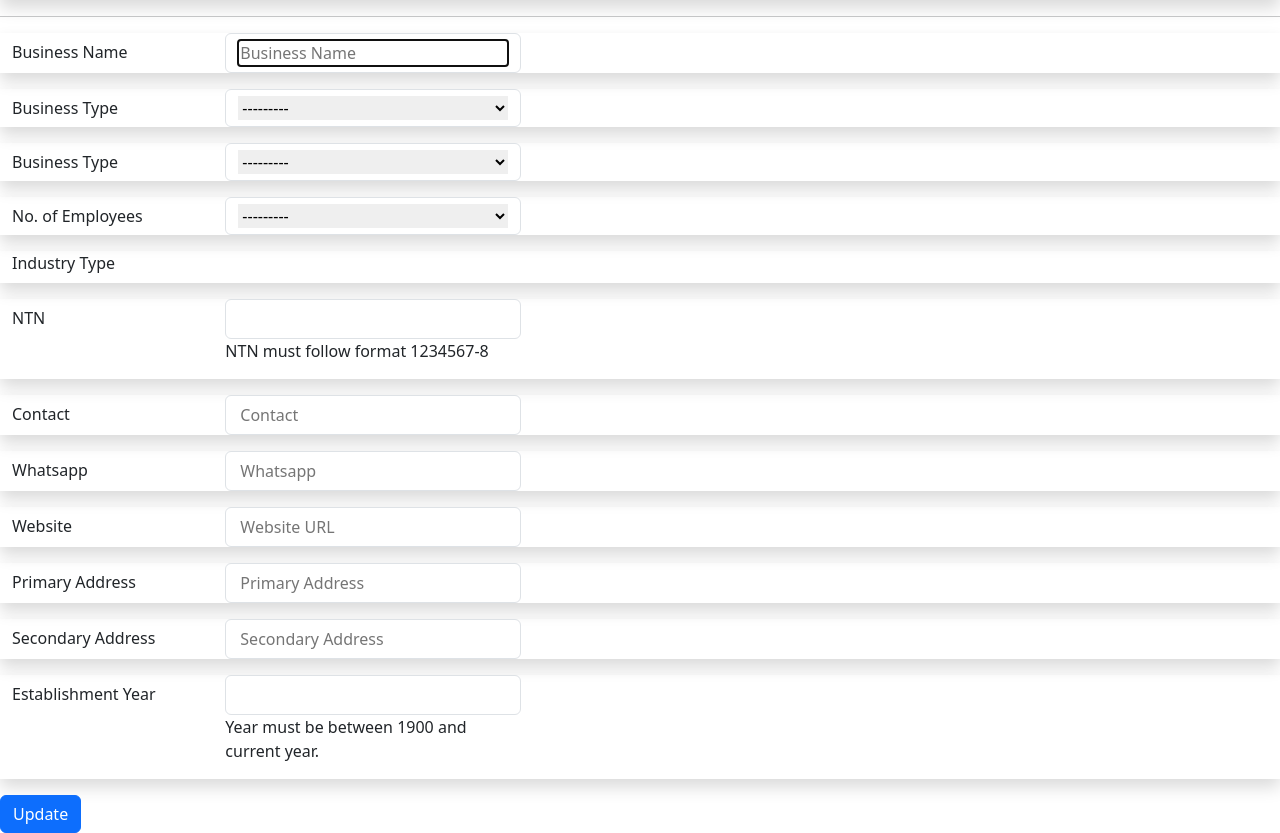
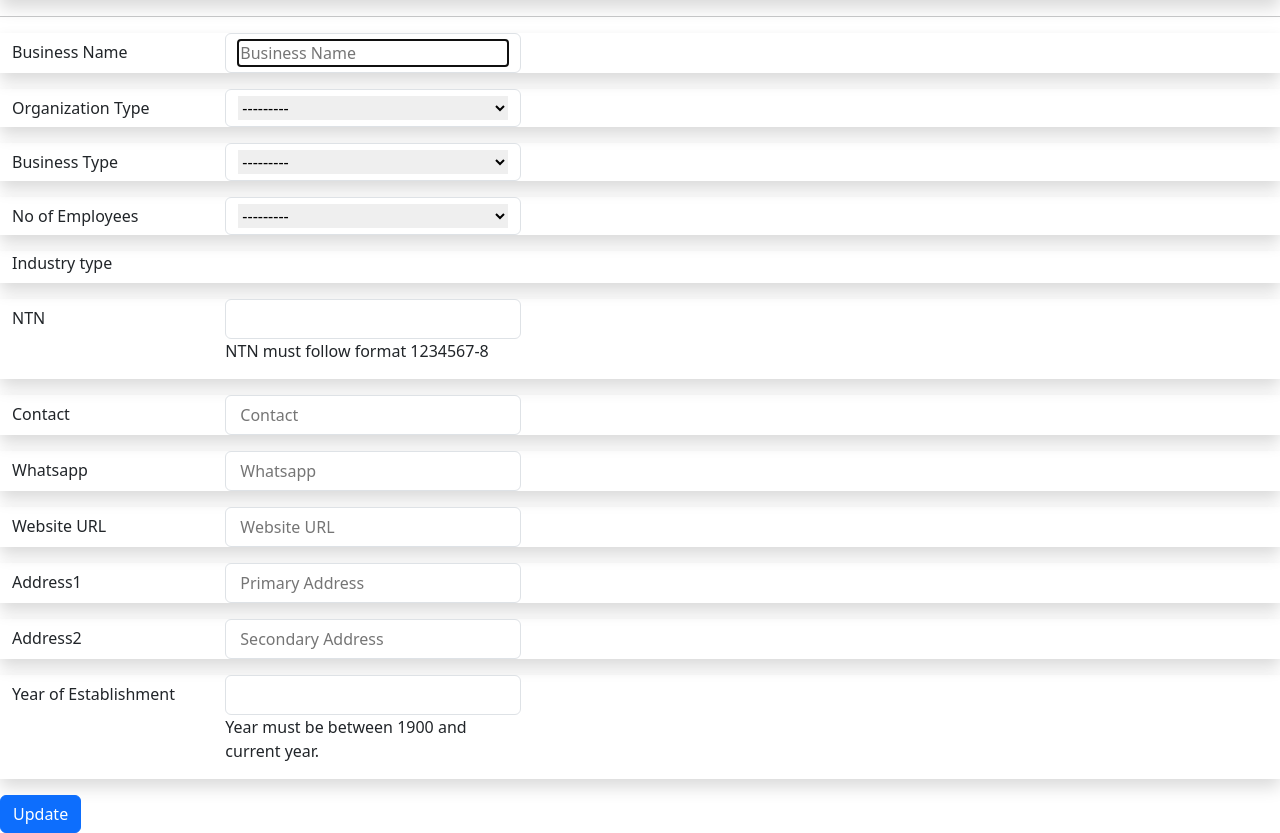
Before and after one commit to Arslanbaig84/b2bsolutions, a Django app: page /users/edit_profile in a window 1280 px wide. Shown: the part 251-1084 px from the top of the page. Run offline with Django 4.2, Linux system fonts and the light colour scheme; the visitor is signed in with stand-in values (Sample User, id 1); parts of the project's set-up code (start-up, migrations or seed data) failed here and were passed over; some libraries are stand-ins or nearby versions.

Commit message:
labels via backend

```diff
--- a/users/forms.py
+++ b/users/forms.py
@@ -33,6 +33,21 @@
             'establishment_year':'Year must be between 1900 and current year.'
         }
 
+        labels = {
+            'business_name':'Business Name',
+            'organization_type':'Organization Type',
+            'business_type':'Business Type',
+            'no_of_employees':'No of Employees',
+            'industry_type':'Industry Type',
+            'ntn':'NTN',
+            'contact':'Contact',
+            'whatsapp':'Whatsapp',
+            'website':'Website URL',
+            'address1':'Address1',
+            'address2':'Address2',
+            'establishment_year':'Year of Establishment'
+        }
+
         widgets = {
             'business_name':forms.TextInput(attrs={'class':'border-0 col-12', 'autofocus':'true', 'maxlength':'200', 'placeholder':'Business Name'}),
             'organization_type':forms.Select(attrs={'class':'border-0 col-12'}),
--- a/users/templates/users/edit_profile.html
+++ b/users/templates/users/edit_profile.html
@@ -8,7 +8,7 @@
     {% csrf_token %}
     <div class="container-fluid">
         <div class="mb-3 row shadow">
-            <label for="{{ form.business_name.id_for_label }}" class="col-sm-2 col-form-label">Business Name</label>
+            <label for="{{ form.business_name.id_for_label }}" class="col-sm-2 col-form-label">{{form.business_name.label}}</label>
             <div class="col-3">
                 <div class="form-control">
                     {{ form.business_name }}
@@ -17,7 +17,7 @@
         </div>
 
         <div class="mb-3 row shadow">
-            <label for="{{ form.organization_type.id_for_label }}" class="col-sm-2 col-form-label">Business Type</label>
+            <label for="{{ form.organization_type.id_for_label }}" class="col-sm-2 col-form-label">{{form.organization_type.label}}</label>
             <div class="col-3">
                 <div class="form-control">
                     {{ form.organization_type }}
@@ -27,7 +27,7 @@
 
 
         <div class="mb-3 row shadow">
-            <label for="{{ form.business_type.id_for_label }}" class="col-sm-2 col-form-label">Business Type</label>
+            <label for="{{ form.business_type.id_for_label }}" class="col-sm-2 col-form-label">{{form.business_type.label}}</label>
             <div class="col-3">
                 <div class="form-control">
                     {{ form.business_type }}
@@ -37,7 +37,7 @@
 
 
         <div class="mb-3 row shadow">
-            <label for="{{ form.no_of_employees.id_for_label }}" class="col-sm-2 col-form-label">No. of Employees</label>
+            <label for="{{ form.no_of_employees.id_for_label }}" class="col-sm-2 col-form-label">{{form.no_of_employees.label}}</label>
             <div class="col-3">
                 <div class="form-control">
                     {{ form.no_of_employees }}
@@ -47,7 +47,7 @@
 
         <div class="mb-3 row shadow">
             <div class="container-fluid">
-                <label for="{{ form.industry_type.id_for_label }}" class="form-label">Industry Type</label>
+                <label for="{{ form.industry_type.id_for_label }}" class="form-label">{{form.industry_type.label}}</label>
                 <br>
                 <div class="row">
                     {% for checkbox in form.industry_type %}
@@ -65,7 +65,7 @@
         </div>
 
         <div class="mb-3 row shadow">
-            <label for="{{ form.ntn.id_for_label }}" class="col-sm-2 col-form-label">NTN</label>
+            <label for="{{ form.ntn.id_for_label }}" class="col-sm-2 col-form-label">{{form.ntn.label}}</label>
             <div class="col-3">
                 <div class="form-control">
                     {{ form.ntn }}
@@ -74,7 +74,7 @@
             </div>
         </div>
         <div class="mb-3 row shadow">
-            <label for="{{ form.contact.id_for_label }}" class="col-sm-2 col-form-label">Contact</label>
+            <label for="{{ form.contact.id_for_label }}" class="col-sm-2 col-form-label">{{form.contact.label}}</label>
             <div class="col-3">
                 <div class="form-control">
                     {{ form.contact }}
@@ -82,7 +82,7 @@
             </div>
         </div>
         <div class="mb-3 row shadow">
-            <label for="{{ form.whatsapp.id_for_label }}" class="col-sm-2 col-form-label">Whatsapp</label>
+            <label for="{{ form.whatsapp.id_for_label }}" class="col-sm-2 col-form-label">{{form.whatsapp.label}}</label>
             <div class="col-3">
                 <div class="form-control">
                     {{ form.whatsapp }}
@@ -90,7 +90,7 @@
             </div>
         </div>
         <div class="mb-3 row shadow">
-            <label for="{{ form.website.id_for_label }}" class="col-sm-2 col-form-label">Website</label>
+            <label for="{{ form.website.id_for_label }}" class="col-sm-2 col-form-label">{{form.website.label}}</label>
             <div class="col-3">
                 <div class="form-control">
                     {{ form.website }}
@@ -98,7 +98,7 @@
             </div>
         </div>
         <div class="mb-3 row shadow">
-            <label for="{{ form.address1.id_for_label }}" class="col-sm-2 col-form-label">Primary Address</label>
+            <label for="{{ form.address1.id_for_label }}" class="col-sm-2 col-form-label">{{form.address1.label}}</label>
             <div class="col-3">
                 <div class="form-control">
                     {{ form.address1 }}
@@ -106,7 +106,7 @@
             </div>
         </div>
         <div class="mb-3 row shadow">
-            <label for="{{ form.address2.id_for_label }}" class="col-sm-2 col-form-label">Secondary Address</label>
+            <label for="{{ form.address2.id_for_label }}" class="col-sm-2 col-form-label">{{form.address2.label}}</label>
             <div class="col-3">
                 <div class="form-control">
                     {{ form.address2 }}
@@ -114,12 +114,12 @@
             </div>
         </div>
         <div class="mb-3 row shadow">
-            <label for="{{ form.establishment_year.id_for_label }}" class="col-sm-2 col-form-label">Establishment Year</label>
+            <label for="{{ form.establishment_year.id_for_label }}" class="col-sm-2 col-form-label">{{form.establishment_year.label}}</label>
             <div class="col-3">
                 <div class="form-control">
                     {{ form.establishment_year }}
                 </div>
-                <p>Year must be between 1900 and current year.</p>
+                <p>{{form.establishment_year.help_text}}</p>
             </div>
         </div>
     </div>
```
